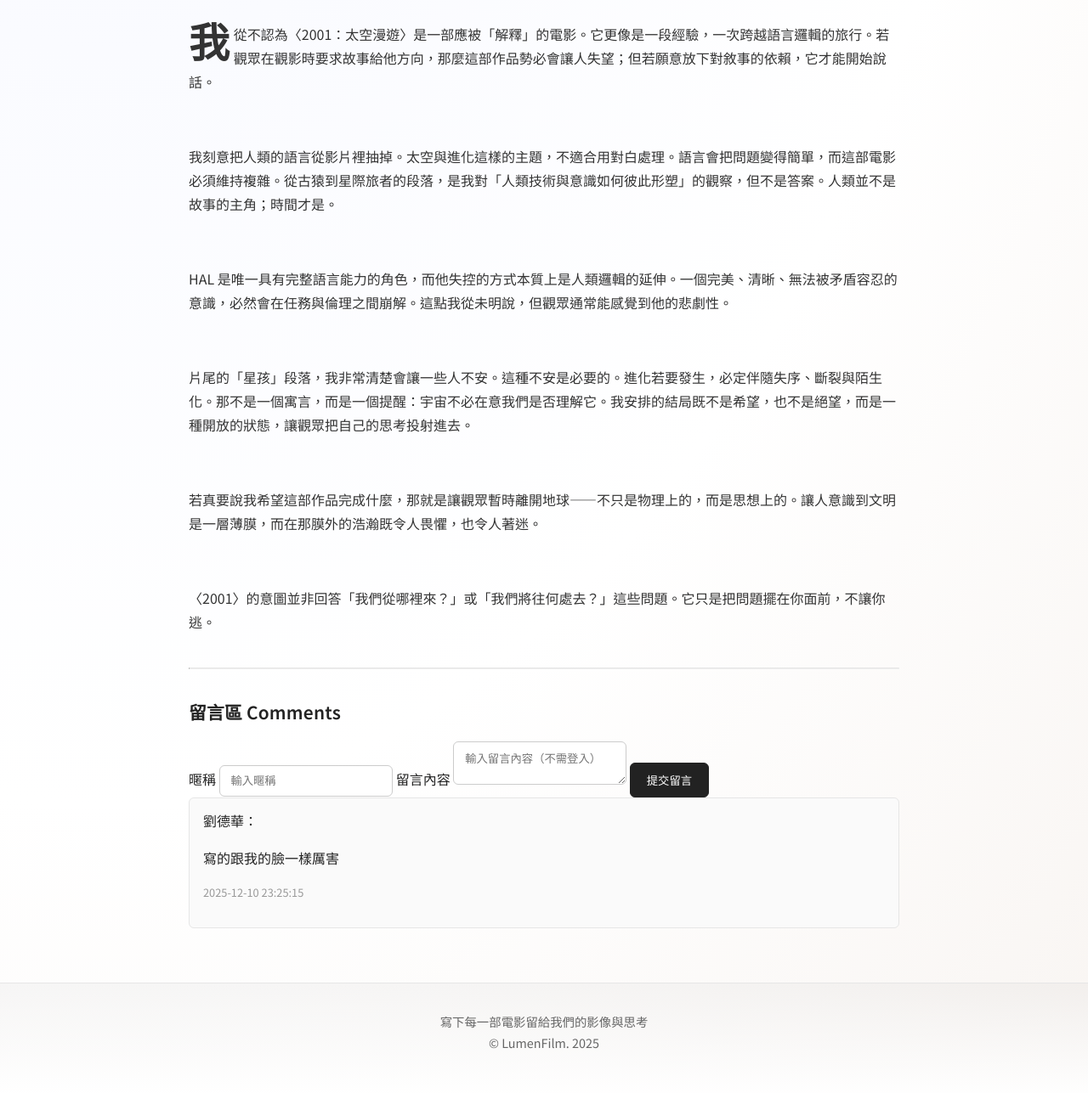
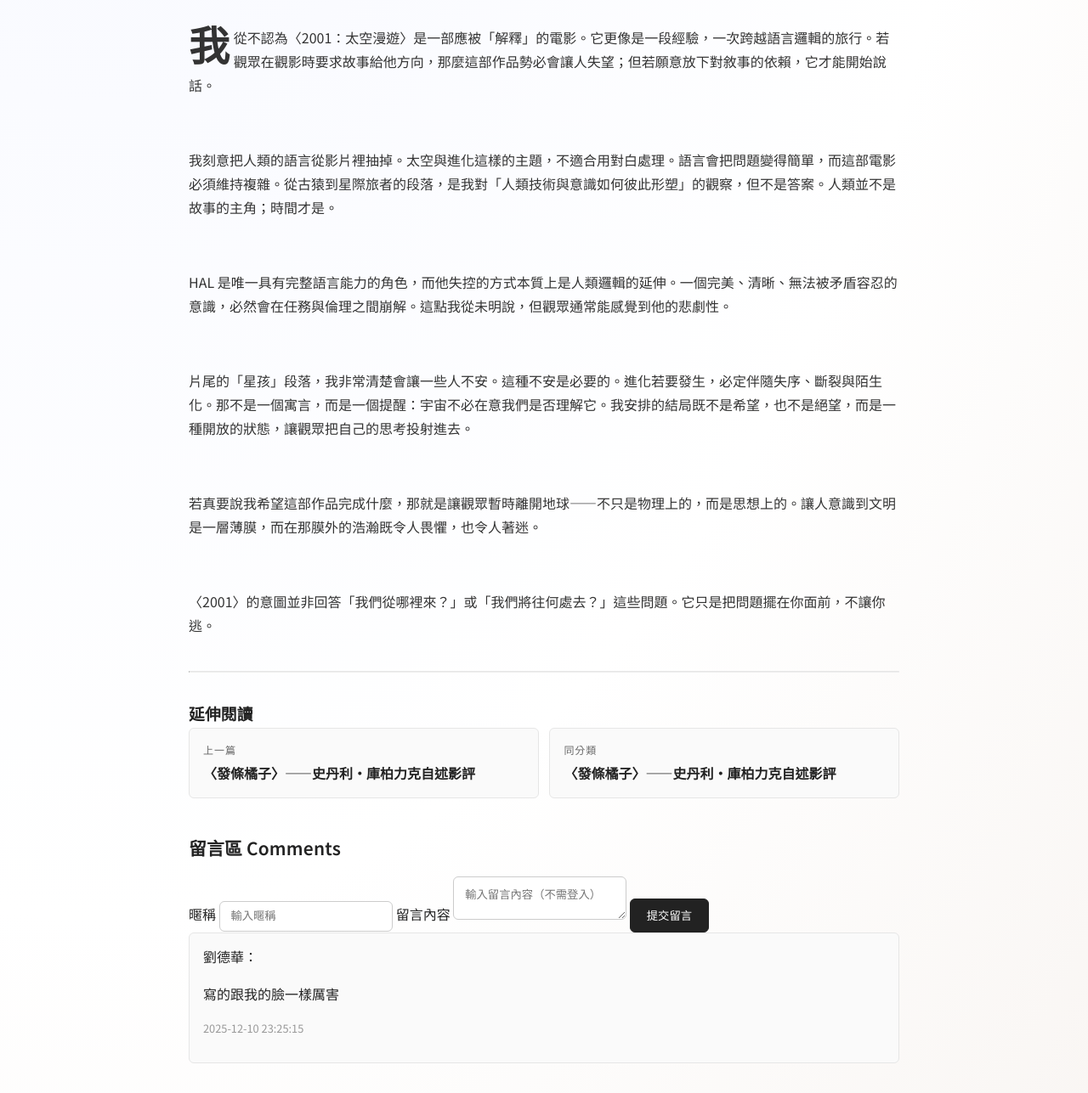
Before and after one commit to leotsai940914/114-1-Department-Computer-Network-and-Programming-, a Flask app: page /post/6 in a window 1280 px wide. Shown: the part 829-2116 px from the top of the page at 85% size. Before the commit the page ends 2064 px from the top, so only its background shows below. Run offline with Flask 3, Linux system fonts and the light colour scheme; data comes from the database, SQL or seed files in the repository; both versions use the stored data as it was after the commit.

Commit message:
閱讀體驗優化

```diff
--- a/Final Project/routes/post_routes.py
+++ b/Final Project/routes/post_routes.py
@@ -1,9 +1,18 @@
+import re
 from flask import Blueprint, render_template, request, redirect, url_for, session, abort
 from models.post_model import PostModel
 from models.category_model import CategoryModel
 from models.comment_model import CommentModel
 
 post_bp = Blueprint("post_routes", __name__)
+
+
+def _estimate_reading_time(html):
+    """粗估閱讀時間（以 220 wpm 近似）"""
+    text = re.sub(r"<[^>]+>", " ", html or "")
+    words = re.findall(r"\w+", text)
+    minutes = max(1, round(len(words) / 220))
+    return minutes
 
 
 # =============================
@@ -16,11 +25,34 @@ def post_detail(post_id):
         return render_template("error.html", message="文章不存在"), 404
 
     comments = CommentModel.get_comments_by_post(post_id)
+    reading_time = _estimate_reading_time(post["content"])
+
+    # 取得前後文章 + 同分類推薦
+    all_posts = list(PostModel.get_all_posts())
+    prev_post = next_post = None
+    related_posts = []
+
+    for idx, p in enumerate(all_posts):
+        if p["id"] == post_id:
+            if idx + 1 < len(all_posts):
+                next_post = all_posts[idx + 1]
+            if idx - 1 >= 0:
+                prev_post = all_posts[idx - 1]
+            break
+
+    related_posts = [
+        p for p in all_posts
+        if p["category_id"] == post["category_id"] and p["id"] != post_id
+    ][:3]
 
     return render_template(
         "post_detail.html",
         post=post,
-        comments=comments
+        comments=comments,
+        reading_time=reading_time,
+        prev_post=prev_post,
+        next_post=next_post,
+        related_posts=related_posts
     )
 
 
--- a/Final Project/static/css/style.css
+++ b/Final Project/static/css/style.css
@@ -1117,6 +1175,36 @@ blockquote::before {
     margin-bottom: 0.6rem;
 }
 
+.related-section {
+    margin: 2rem 0 2.5rem;
+}
+
+.related-grid {
+    display: grid;
+    grid-template-columns: repeat(auto-fit, minmax(220px, 1fr));
+    gap: 0.8rem;
+}
+
+.related-card {
+    border: 1px solid var(--color-border);
+    border-radius: var(--radius);
+    padding: 0.9rem 1rem;
+    text-decoration: none;
+    color: var(--color-text);
+    background: var(--color-card-bg);
+    transition: box-shadow var(--transition-normal), transform var(--transition-fast);
+}
+
+.related-card:hover {
+    box-shadow: var(--shadow-md);
+    transform: translateY(-2px);
+}
+
+.related-title {
+    margin: 0.2rem 0 0;
+    font-weight: 600;
+}
+
 .post-detail-content p:first-child::first-letter {
     font-size: 3rem;
     float: left;
--- a/Final Project/templates/post_detail.html
+++ b/Final Project/templates/post_detail.html
@@ -7,10 +7,11 @@
     <h1 class="post-detail-title">{{ post.title }}</h1>
 
     <!-- ====== 分類 & 日期 ====== -->
-    <p class="post-detail-meta">
-        分類：{{ post.category_name }} ｜
-        發布日期：{{ post.created_at }}
-    </p>
+    <div class="post-detail-meta">
+        <span class="meta-chip">{{ post.category_name }}</span>
+        <span class="meta-chip">{{ post.created_at }}</span>
+        <span class="meta-chip reading-time">約 {{ reading_time }} 分鐘讀完</span>
+    </div>
 
     <!-- ====== 封面圖片（若有） ====== -->
     {% if post.cover_image_url %}
@@ -21,11 +22,44 @@
     {% endif %}
 
     <!-- ====== 文章內容（圖片將由 JS 自動加 lazy load + lightbox） ====== -->
-    <article class="post-detail-content">
+    <div class="toc-container" id="tocContainer">
+        <div class="toc-header">
+            <span>目錄</span>
+            <button type="button" class="toc-toggle" aria-label="toggle toc">展開</button>
+        </div>
+        <nav id="toc"></nav>
+    </div>
+
+    <article class="post-detail-content" id="postContent">
         {{ post.content | safe }}
     </article>
 
     <hr class="divider">
+
+    <!-- ====== 續讀推薦 ====== -->
+    <section class="related-section">
+        <h3 class="section-title">延伸閱讀</h3>
+        <div class="related-grid">
+            {% if prev_post %}
+            <a class="related-card" href="{{ url_for('post_routes.post_detail', post_id=prev_post['id']) }}">
+                <p class="eyebrow">上一篇</p>
+                <p class="related-title">{{ prev_post['title'] }}</p>
+            </a>
+            {% endif %}
+            {% if next_post %}
+            <a class="related-card" href="{{ url_for('post_routes.post_detail', post_id=next_post['id']) }}">
+                <p class="eyebrow">下一篇</p>
+                <p class="related-title">{{ next_post['title'] }}</p>
+            </a>
+            {% endif %}
+            {% for rp in related_posts %}
+            <a class="related-card" href="{{ url_for('post_routes.post_detail', post_id=rp['id']) }}">
+                <p class="eyebrow">同分類</p>
+                <p class="related-title">{{ rp['title'] }}</p>
+            </a>
+            {% endfor %}
+        </div>
+    </section>
 
     <!-- ====== 留言區 ====== -->
     <section class="comment-section">
```
Also changed, not shown: other parts of Final Project/static/css/style.css (+58 -0 lines), Final Project/static/js/main.js (+48 -0 lines), Final Project/instance/blog.db.
